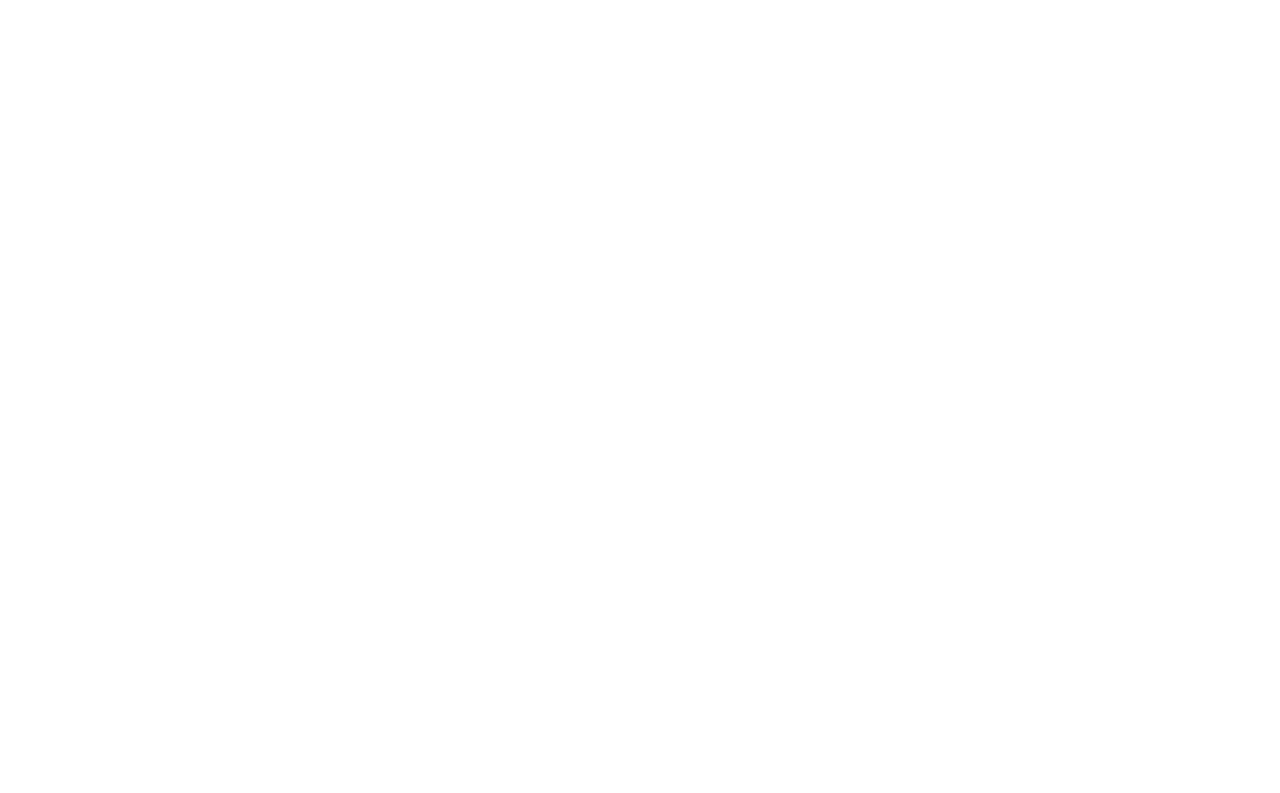
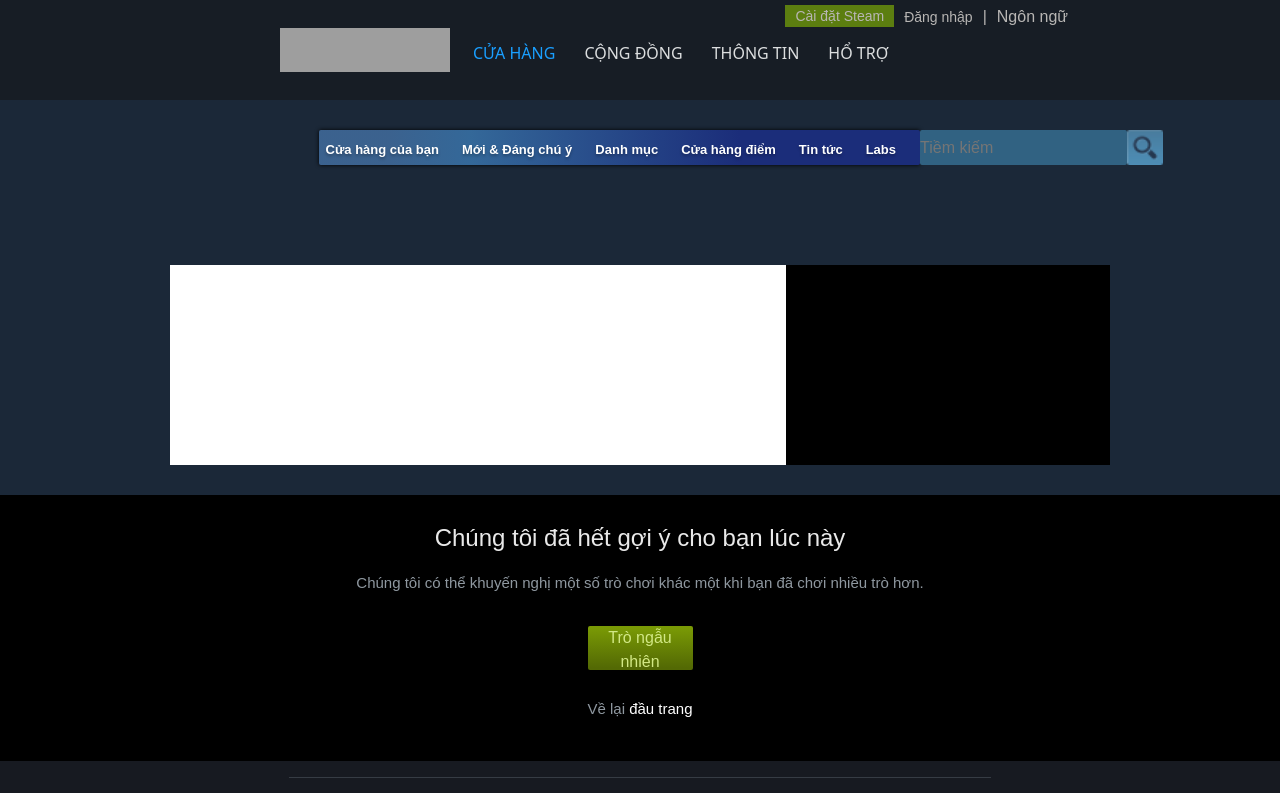
Before and after one commit to hoangtan2203/Steam, a React (Create React App) app in the folder client/rikkei-project/: page /product/product-detail in a window 1280 px wide. Before the commit this address had no page. Shown: the top 793 px of the page. Built offline with nearby package versions, Linux system fonts and the light colour scheme; grey boxes are pictures that could not be loaded.

Commit message:
no message

```diff
--- a/client/rikkei-project/package.json
+++ b/client/rikkei-project/package.json
@@ -32,6 +32,7 @@
     "react-scripts": "5.0.1",
     "redux": "^5.0.1",
     "redux-thunk": "^3.1.0",
+    "sass": "^1.80.5",
     "styled-components": "^6.1.1",
     "web-vitals": "^2.1.4"
   },
--- /dev/null
+++ b/client/rikkei-project/src/assets/style/product-detail/product-detail.scss
@@ -0,0 +1,47 @@
+* {
+    margin: 0;
+    padding: 0;
+    border: 0;
+    font-size: 100%;
+    box-sizing: border-box;
+  }
+
+  .main-product-detail{
+    background-color: #1b2838;
+    padding-top: 30px;
+    padding-bottom: 30px;
+
+    .fix-navbar-position{
+        padding-left: 162px;
+    }
+
+    .video-decription{
+        display: flex;
+        margin: 0 auto;
+        margin-top: 100px;
+        justify-content:center;
+        align-items: center;
+        width: 940px;
+        .game-video{
+            width: 616px;
+            height: 200px;
+            background-color: white;
+            .video{
+
+            }
+            .decription{
+
+            }
+        }
+
+        .decription{
+            background-color: black;
+            width: 324px;
+            height: 200px;
+            .short-introduce{
+
+            }
+        }
+
+    }
+  }
--- a/client/rikkei-project/src/pages/site-customer/product/Product.js
+++ b/client/rikkei-project/src/pages/site-customer/product/Product.js
@@ -43,10 +43,15 @@
     dispatch(deleteItem(id));
     console.log('listProduct', listProduct)
   }
-
+  // xem chi tiết về game
   const handleShowDetail = ()=>{
 
   }
+
+  const handleBuyGame = () => {
+    console.log('buy')
+  }
+
   return (
     <div className='main-body'>
       <div className='navbarParent'>
@@ -76,7 +81,9 @@
                   </div>
                   <div className='button-btn'>
                     <button className='button-btn-delete' onClick={() => handleDelete(item.id)}>Xóa</button>
-                    <button className='button-btn-detail' onClick={handleShowDetail}>Chi tiết</button>
+                    <Link  to='product-detail' target='_blank'>
+                      <button className='button-btn-detail' onClick={handleShowDetail}>Chi tiết</button>
+                    </Link>
                   </div>
                 </div>
               ))}
@@ -91,7 +98,7 @@
                 </div>
                 <div className="add-delete-product">
                   <div className="add">
-                    <a className="text-box">Mua cho bản thân</a>
+                    <a className="text-box" onClick={handleBuyGame}>Mua cho bản thân</a>
                   </div>
                   <div className="delete">
                     <a className="text-box">Mua để làm quà</a>
--- a/client/rikkei-project/src/pages/site-customer/product/ProductDetail.js
+++ b/client/rikkei-project/src/pages/site-customer/product/ProductDetail.js
@@ -1,8 +1,20 @@
 import React from 'react';
-
+import './../../../assets/style/product-detail/product-detail.scss';
+import Navbar from '../../../components/organisms/navbar/Navbar';
 const ProductDetail = () => {
     return (
-        <div>
+        <div className='main-product-detail'>
+            <div className='fix-navbar-position'><Navbar/></div>
+            <div className='video-decription'>
+                <div className='game-video'>
+                    <div className='video'></div>
+                    <div className='video-slider'></div>
+                </div>
+                <div className='decription'>
+                    <div><img/></div>
+                    <p className='short-introduce'></p>
+                </div>
+            </div>
 
         </div>
     );
--- a/client/rikkei-project/src/routes/Routes.js
+++ b/client/rikkei-project/src/routes/Routes.js
@@ -11,6 +11,7 @@
 import Header from './../components/organisms/header/Header';
 import Footer from './../components/organisms/footer/Footer';
 import Sidebar from '../pages/site-admin/admin-page/Sidebar';
+import ProductDetail from '../pages/site-customer/product/ProductDetail'
 
 
 const Routers = (props) => {
@@ -33,6 +34,10 @@
         {
             path: '/product',
             component: <Product />
+        },
+        {
+            path:'/product/product-detail',
+            component:<ProductDetail/>
         },
         {
             path: '/login',
```
Also changed, not shown: client/rikkei-project/src/assets/style/product-page/product.scss (deleted, +0 -137 lines), 2 other files (tests, documents, lock files or other folders).
